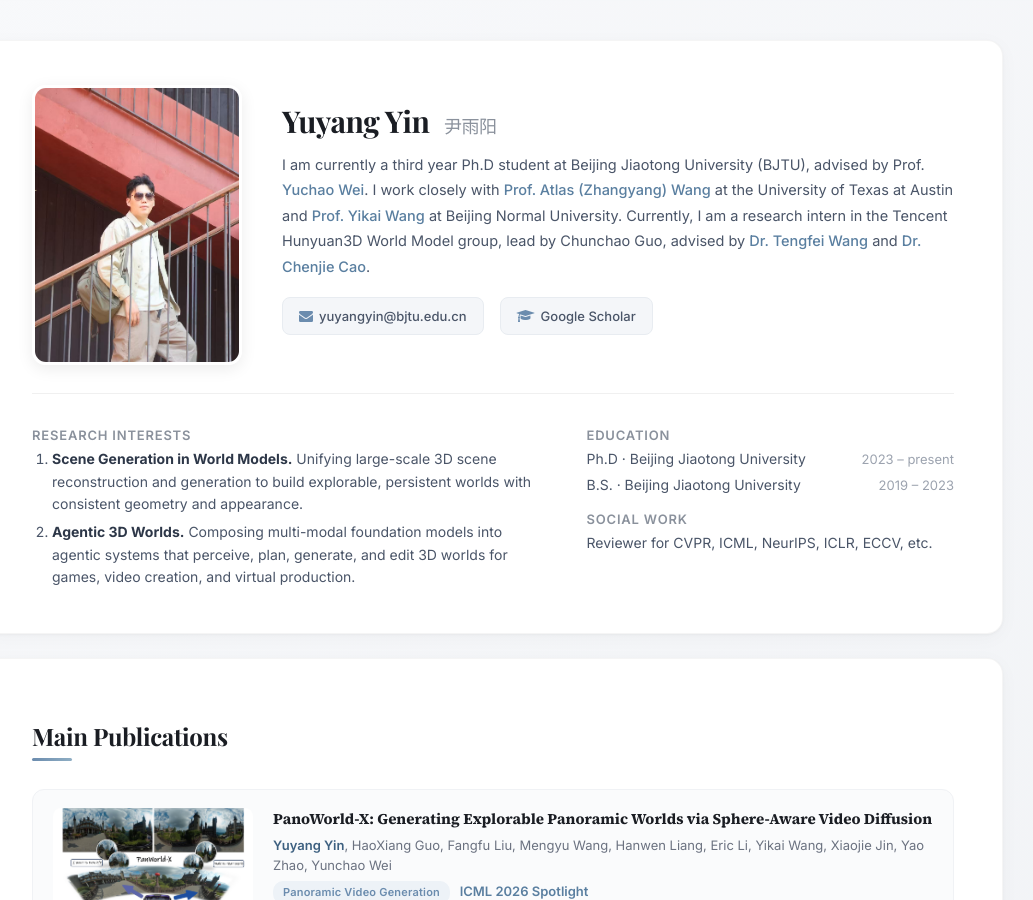
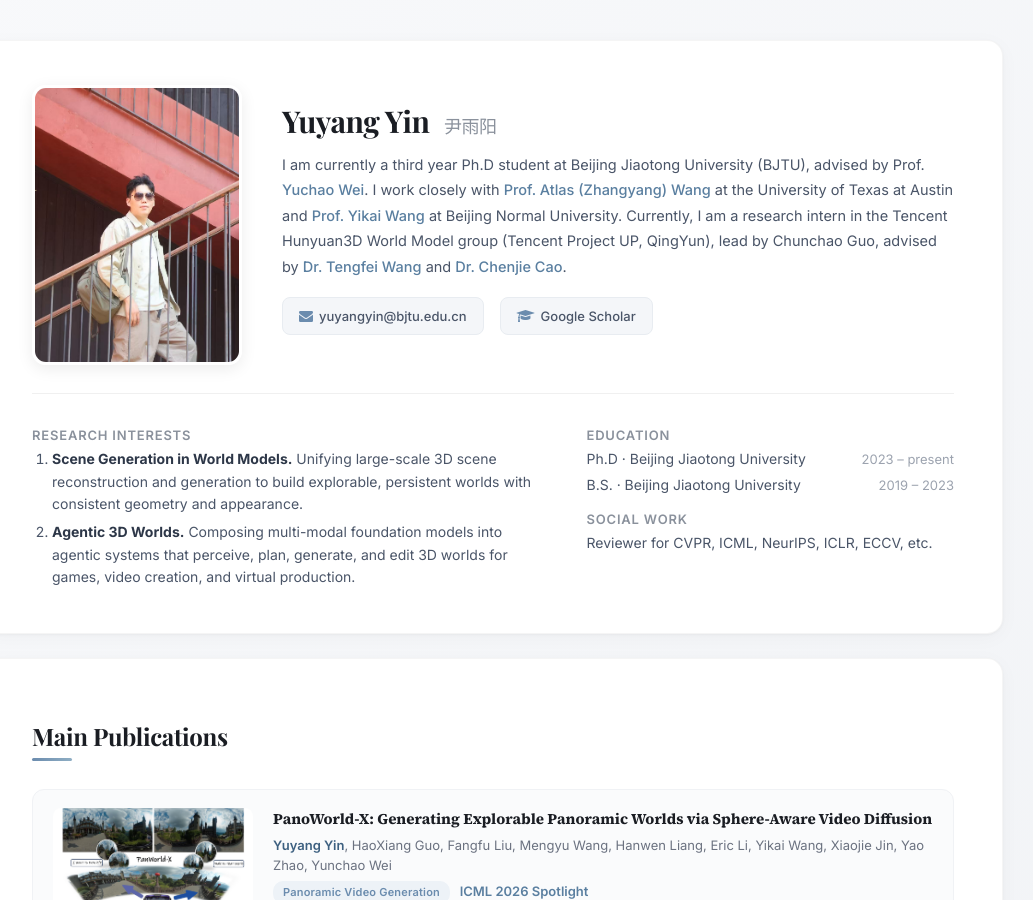
Before and after one commit to YuyangYin/YuyangYin.github.io, a Jekyll site: the page built from index.html, in a window 1280 px wide and 900 px high. Shown: the whole window, without its empty margins (147-1180 px from the left). Built offline with Jekyll 4.4.1, drawn with Linux system fonts in a browser that asks for light colours; a script that is not in the unit is left out; some of the changed text lies outside the part shown.

Commit message:
Add RL3DEdit publication and update Tencent Project UP (QingYun) info

```diff
--- a/_includes/yyy_intern.html
+++ b/_includes/yyy_intern.html
@@ -8,7 +8,7 @@
 			<img src="assets/images/hunyuan3d.png" alt="Tencent Hunyuan3D">
 		</div>
 		<div class="exp-body">
-			<div class="exp-company">Tencent Hunyuan3D</div>
+			<div class="exp-company">Tencent Hunyuan3D (Tencent Project UP, QingYun)</div>
 			<div class="exp-period">2025.12 – present</div>
 			<div class="exp-desc">
 				Topic: World Model. Lead by Chunchao Guo, advised by
--- a/_includes/yyy_introduction.html
+++ b/_includes/yyy_introduction.html
@@ -12,8 +12,8 @@
 			<a href="https://scholar.google.com/citations?user=pxFyKAIAAAAJ&hl=zh-CN">Prof. Atlas (Zhangyang) Wang</a>
 			at the University of Texas at Austin and
 			<a href="https://yikaiw.github.io/">Prof. Yikai Wang</a> at Beijing Normal University.
-			Currently, I am a research intern in the Tencent Hunyuan3D World Model group, lead by Chunchao Guo,
-			advised by
+			Currently, I am a research intern in the Tencent Hunyuan3D World Model group (Tencent Project UP,
+			QingYun), lead by Chunchao Guo, advised by
 			<a href="https://tengfei-wang.github.io/" target="_blank">Dr. Tengfei Wang</a> and
 			<a href="https://ewrfcas.github.io/" target="_blank">Dr. Chenjie Cao</a>.
 		</p>
--- a/_includes/yyy_other_publication.html
+++ b/_includes/yyy_other_publication.html
@@ -1,6 +1,29 @@
 <h2 class="section-title">Other Publications</h2>
 
 <div class="pub-list">
+
+	<!-- RL3DEdit -->
+	<div class="pub-item">
+		<div class="pub-thumb">
+			<img src="assets/images/rl3dedit.png" alt="RL3DEdit">
+		</div>
+		<div class="pub-body">
+			<div class="pub-title">Geometry-Guided Reinforcement Learning for Multi-view Consistent 3D Scene Editing
+			</div>
+			<div class="pub-authors">
+				Jiyuan Wang, Chunyu Lin, Lei Sun, Zhi Cao, <strong>Yuyang Yin</strong>, Lang Nie, Zhenlong Yuan,
+				Xiangxiang Chu, Yunchao Wei, Kang Liao, Guosheng Lin
+			</div>
+			<div class="pub-venue">
+				<span class="pub-topic">3D Scene Editing</span> <strong>ECCV 2026</strong>
+			</div>
+			<div class="pub-links">
+				<a href="https://amap-ml.github.io/RL3DEdit/" target="_blank">Project</a>
+				<a href="https://arxiv.org/abs/2603.03143" target="_blank">Paper</a>
+				<a href="https://github.com/AMAP-ML/RL3DEdit" target="_blank">Github</a>
+			</div>
+		</div>
+	</div>
 
 	<!-- Martian World Models -->
 	<div class="pub-item">
```
Also changed, not shown: 1 other file.
